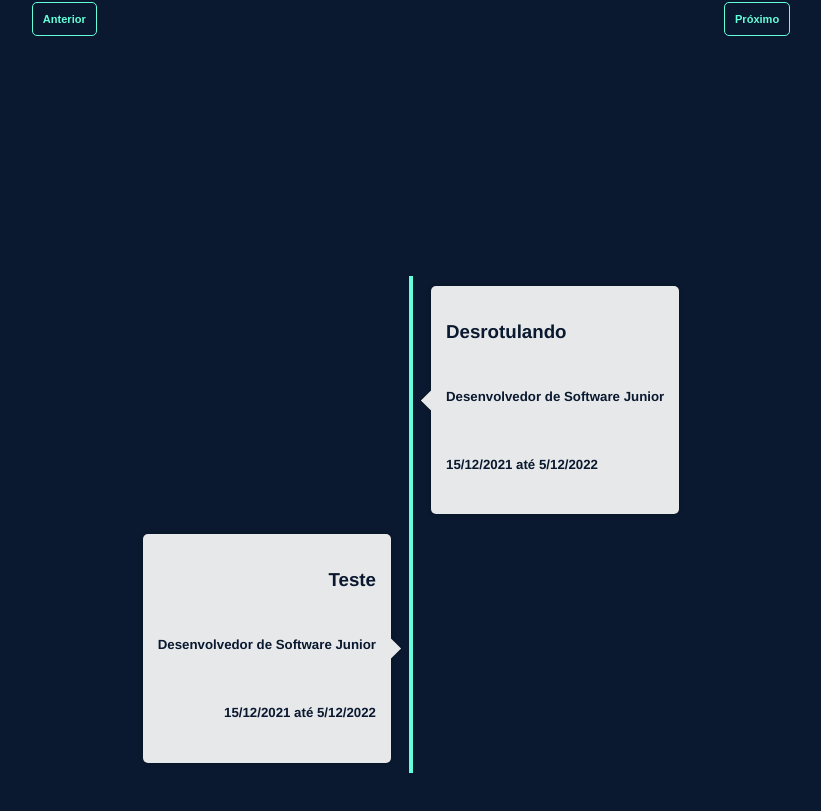
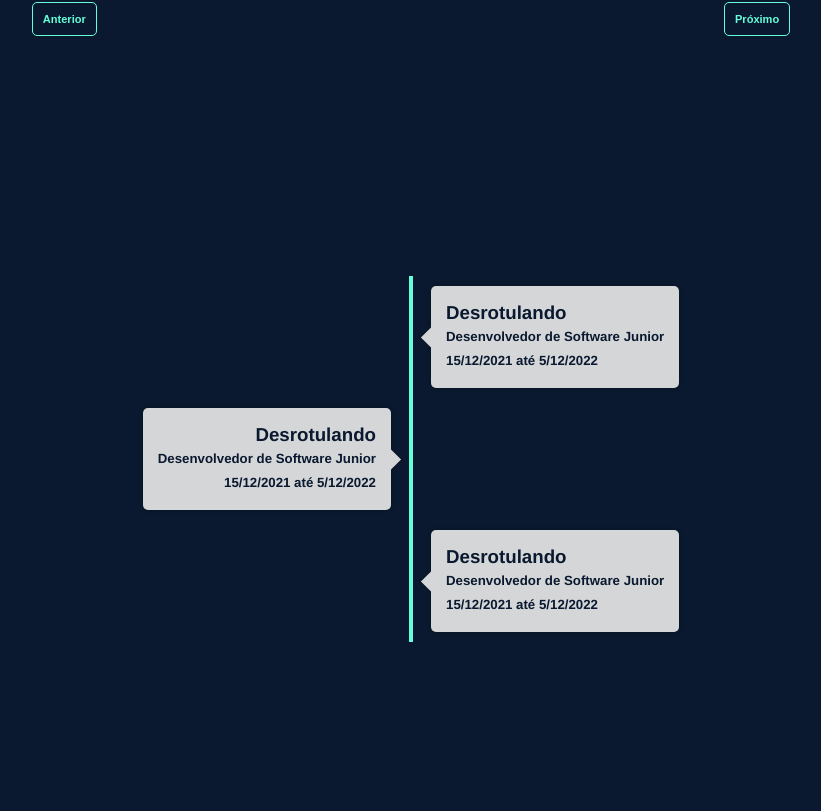
Before and after one commit to Gabriel-sys-hub/my-new-portifolio, a React (Vite) app: page / in a window 1280 px wide. Shown: the part 1600-2411 px from the top of the page, without its empty margins (229-1050 px from the left). After the commit the page ends 2290 px from the top, so only its background shows below. Built offline with nearby package versions, Linux system fonts and the light colour scheme; no server answers.

Commit message:
feature: button and timeline

```diff
--- a/src/components/button/button.jsx
+++ b/src/components/button/button.jsx
@@ -3,7 +3,7 @@ import './button.css'
 export default function Button(props) {
     const name = props.name;
   return (
-    <a href={props.href}>
+    <a href={props.href} target="_blank" rel="noreferrer">
       <button
         disabled={props.disabled}
         onClick={props.onClick}
--- a/src/components/timeline-item/timelineitem.css
+++ b/src/components/timeline-item/timelineitem.css
@@ -9,10 +9,15 @@
     opacity: 0.9;
 }
 
-.timeline-item h1 {
+.timeline-item-content h3 {
  margin-block-end: 0px;
  margin-block-start: 0px;
 }
+
+.timeline-item-content h5 {
+    margin-block-end: 0px;
+    margin-block-start: 0px;
+   }
 
 .timeline-item:nth-child(odd) .timeline-item-content {
     text-align: left;
@@ -28,9 +33,10 @@
 .timeline-item-content {
     box-shadow: 0 0 5px rgba(0, 0, 0, 0.3);
     border-radius: 5px;
-    background-color: #fff;
+    background-color: var(--white-font);
     display: flex;
     flex-direction: column;
+    height: 10%;
     align-items: flex-end;
     padding: 15px;
     position: relative;
@@ -41,7 +47,7 @@
 
 .timeline-item-content::after {
     content: ' ';
-    background-color: #fff;
+    background-color:  var(--white-font);
     box-shadow: 1px -1px 1px rgba(0, 0, 0, 0.2);
     position: absolute;
     right: -7.5px;
--- a/src/components/timeline-item/timelineitem.jsx
+++ b/src/components/timeline-item/timelineitem.jsx
@@ -2,22 +2,31 @@ import React from "react";
 import "./timelineitem.css";
 
 export default function Timelineitem() {
-  return (
-    <>
-      <div className="timeline-item">
-        <div className="timeline-item-content">
-          <h3>Desrotulando</h3>
-          <h5>Desenvolvedor de Software Junior</h5>
-          <h5>15/12/2021 até 5/12/2022</h5>
-        </div>
+  const jobs = [
+    {
+      empresa: "Desrotulando",
+      cargo: "Desenvolvedor de Software Junior",
+      tempo: "15/12/2021 até 5/12/2022",
+    },
+    {
+      empresa: "Desrotulando",
+      cargo: "Desenvolvedor de Software Junior",
+      tempo: "15/12/2021 até 5/12/2022",
+    },
+    {
+      empresa: "Desrotulando",
+      cargo: "Desenvolvedor de Software Junior",
+      tempo: "15/12/2021 até 5/12/2022",
+    },
+  ];
+
+  return jobs.map((eachitem) => (
+    <div className="timeline-item">
+      <div className="timeline-item-content">
+        <h3>{eachitem.empresa}</h3>
+        <h5>{eachitem.cargo}</h5>
+        <h5>{eachitem.tempo}</h5>
       </div>
-      <div className="timeline-item">
-        <div className="timeline-item-content">
-          <h3>Teste</h3>
-          <h5>Desenvolvedor de Software Junior</h5>
-          <h5>15/12/2021 até 5/12/2022</h5>
-        </div>
-      </div>
-    </>
-  );
+    </div>
+  ));
 }
```
